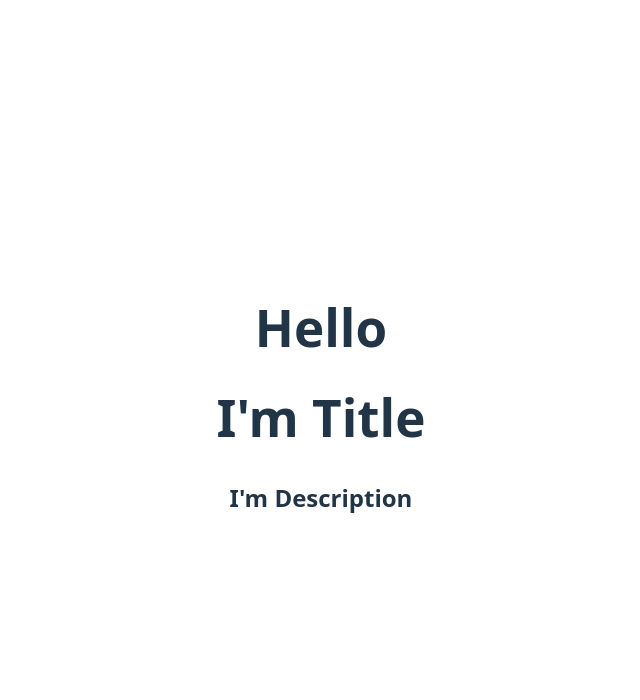
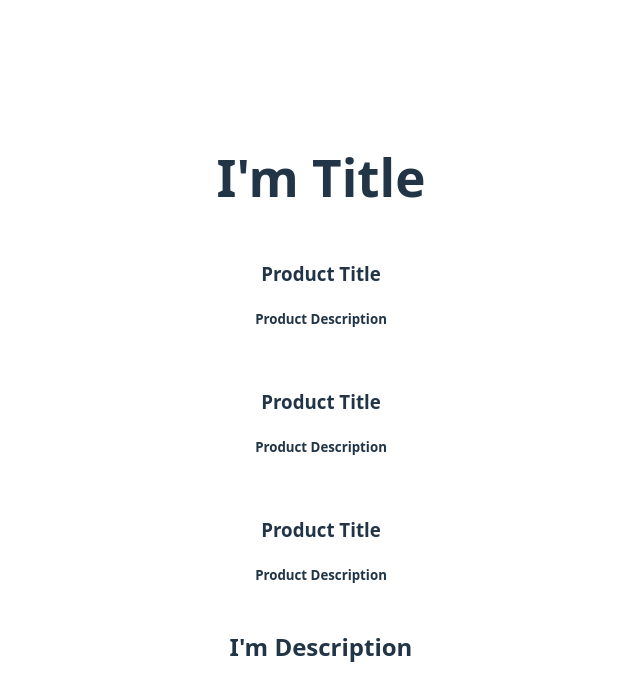
Before and after one commit to faheemiqbal370/React, a React (Vite) app in the folder Basic-React-App/: page / in a window 1280 px wide. Shown: the top 700 px of the page, without its empty margins (319-959 px from the left). Built offline with nearby package versions, Linux system fonts and the light colour scheme.

Commit message:
Style and Struc Components

```diff
--- a/Basic-React-App/src/App.jsx
+++ b/Basic-React-App/src/App.jsx
@@ -1,5 +1,6 @@
 import "./App.css"
 import Title from "./Title.jsx"
+import ProductTab from "./ProductTab.jsx";
 
 function Description(){
   return <h2>I'm Description</h2>;
@@ -7,13 +8,12 @@
 
 function App() {
   return(
-  <div>
-    <h1>Hello</h1>
+  <>
     <Title />
-    <Description />
-    </div>
+    <ProductTab/>
+    <Description/>
+  </>
   );
 
 }
-
-export default App
+export default App;
--- /dev/null
+++ b/Basic-React-App/src/ProductTab.jsx
@@ -0,0 +1,12 @@
+import Product from "./product";
+
+function ProductTab(){
+    return(
+        <>
+        <Product/>
+        <Product/>
+        <Product/>
+        </>
+    );
+}
+export default ProductTab;
--- /dev/null
+++ b/Basic-React-App/src/product.css
@@ -0,0 +1,7 @@
+.product {
+     border: 1px solid white;
+     border-radius: 20px;
+     margin-bottom: 15px;
+     padding: 0px 5px 0px 5px ; /*top left bottom right*/
+
+}
--- a/Basic-React-App/src/product.jsx
+++ b/Basic-React-App/src/product.jsx
@@ -0,0 +1,10 @@
+import "./product.css";
+function Product(){
+    return(
+        <div className="product">
+            <h3>Product Title</h3>
+            <h5>Product Description</h5>
+        </div>
+    );
+}
+export default Product;
```
